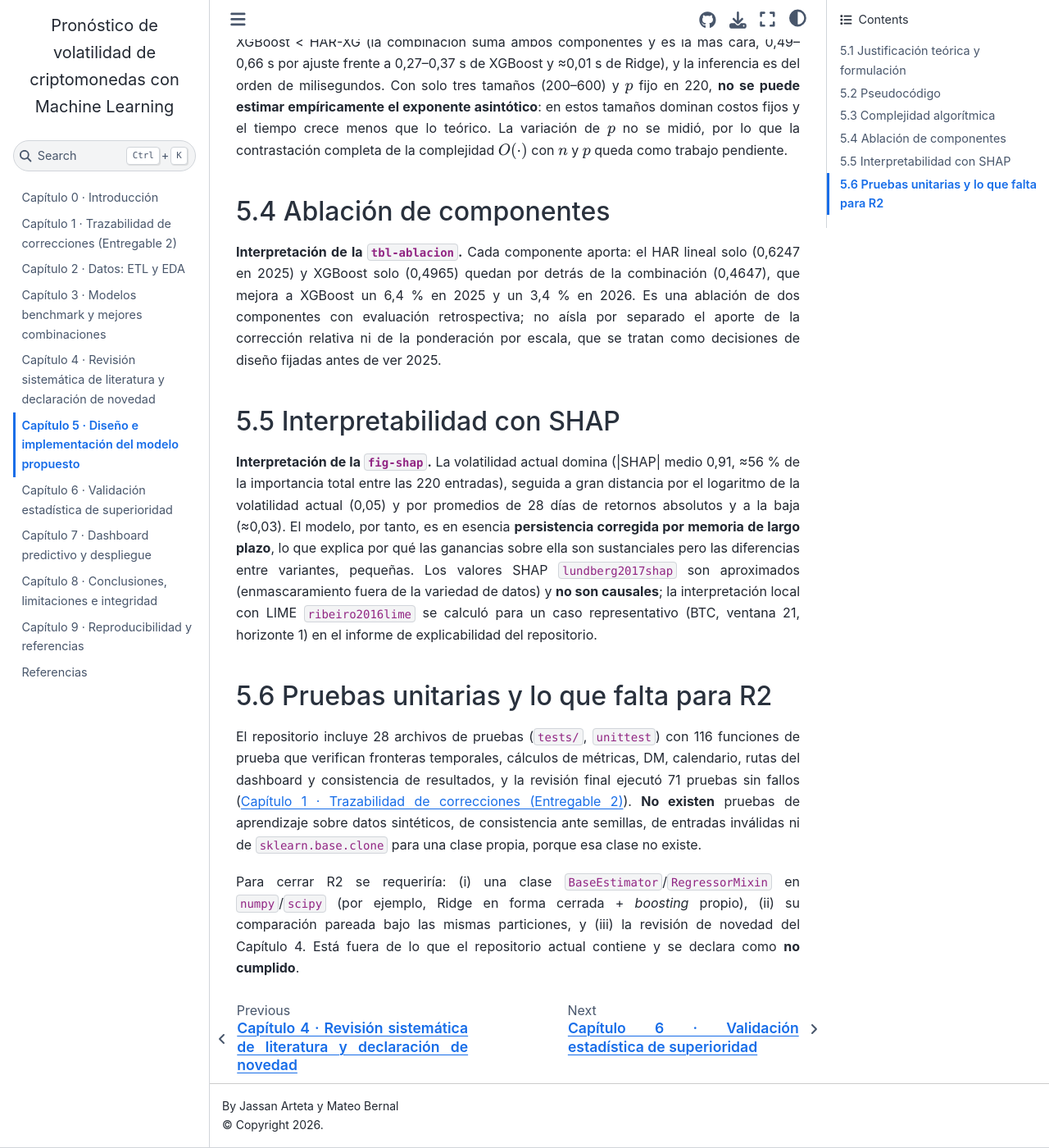
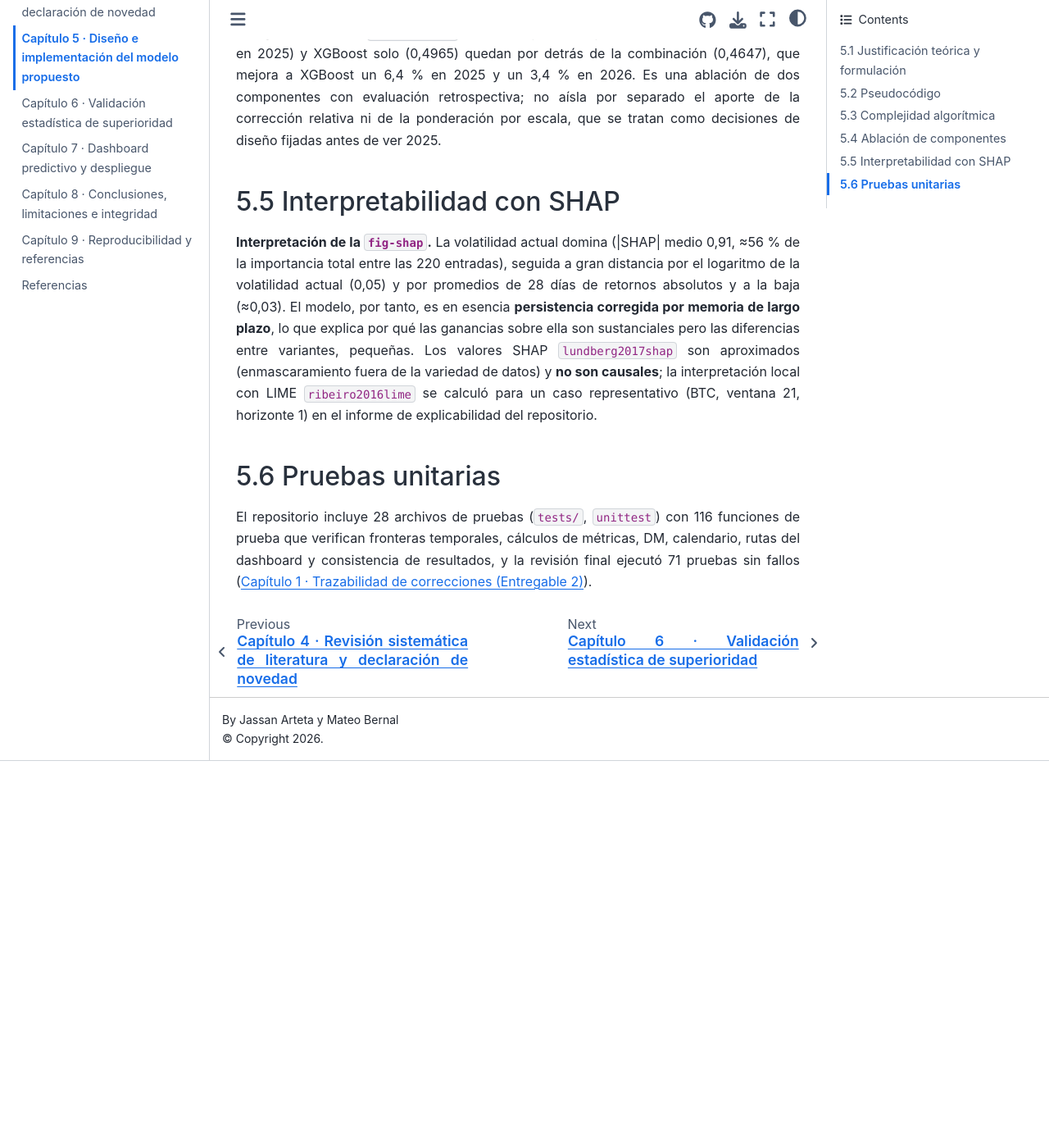
Before and after one commit to Bernal023/MachineLearning_202630, a Jupyter Book: the page built from book/cap05_modelo_original.md, in a window 1280 px wide and 1400 px high, scrolled down 1943 px. Shown: the whole window at 82% size. Built offline with Jupyter Book 1.0.4 settings and Sphinx 7.4.7 and the Sphinx Book theme 1.1.4, drawn with Linux system fonts in a browser that asks for light colours; cross-references to code outside the pages are shown as plain code; after the commit the page ends 2871 px from its top, so only the background shows below that; some of the changed text lies outside the part shown.

Commit message:
Revise R2 implementation notes and unit tests section
Removed warning about R2 implementation and updated unit test section.

````diff
--- a/book/cap05_modelo_original.md
+++ b/book/cap05_modelo_original.md
@@ -1,13 +1,4 @@
 # Capítulo 5 · Diseño e implementación del modelo propuesto
-
-```{admonition} Estado respecto de R2 (implementación propia sin librerías de ML)
-:class: warning
-El modelo propuesto del proyecto, **HAR-Ridge + XGBoost**, **no cumple** la exigencia de una implementación propia basada
-solo en `numpy`/`scipy`: usa `xgboost` y `scikit-learn`. No usa redes neuronales ni *deep learning* (la restricción del
-curso sí se cumple), pero tampoco existe en el repositorio una clase propia con `fit`/`predict`/`predict_proba` ni pruebas
-`pytest` de un algoritmo original. Este capítulo documenta con rigor el modelo que **sí** existe y declara
-explícitamente lo que falta (§5.6).
-```
 
 ```{code-cell} ipython3
 :tags: [remove-cell]
@@ -177,13 +168,8 @@
 LIME {cite}`ribeiro2016lime` se calculó para un caso representativo (BTC, ventana 21, horizonte 1) en el informe de explicabilidad
 del repositorio.
 
-## 5.6 Pruebas unitarias y lo que falta para R2
+## 5.6 Pruebas unitarias
 
 El repositorio incluye 28 archivos de pruebas (`tests/`, `unittest`) con 116 funciones de prueba que verifican fronteras
 temporales, cálculos de métricas, DM, calendario, rutas del dashboard y consistencia de resultados, y la revisión final ejecutó 71
-pruebas sin fallos ({doc}`cap01_trazabilidad`). **No existen** pruebas de aprendizaje sobre datos sintéticos, de consistencia ante
-semillas, de entradas inválidas ni de `sklearn.base.clone` para una clase propia, porque esa clase no existe.
-
-Para cerrar R2 se requeriría: (i) una clase `BaseEstimator`/`RegressorMixin` en `numpy`/`scipy` (por ejemplo,
-Ridge en forma cerrada + *boosting* propio), (ii) su comparación pareada bajo las mismas particiones, y (iii) la revisión de
-novedad del Capítulo 4. Está fuera de lo que el repositorio actual contiene y se declara como **no cumplido**.
+pruebas sin fallos ({doc}`cap01_trazabilidad`).
````
